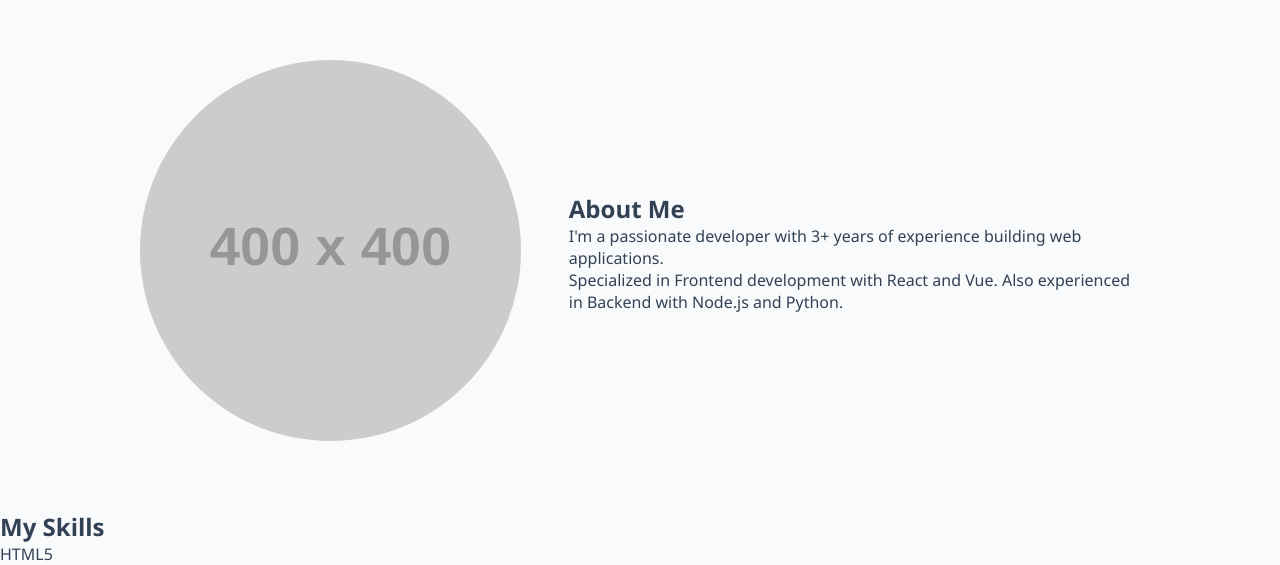
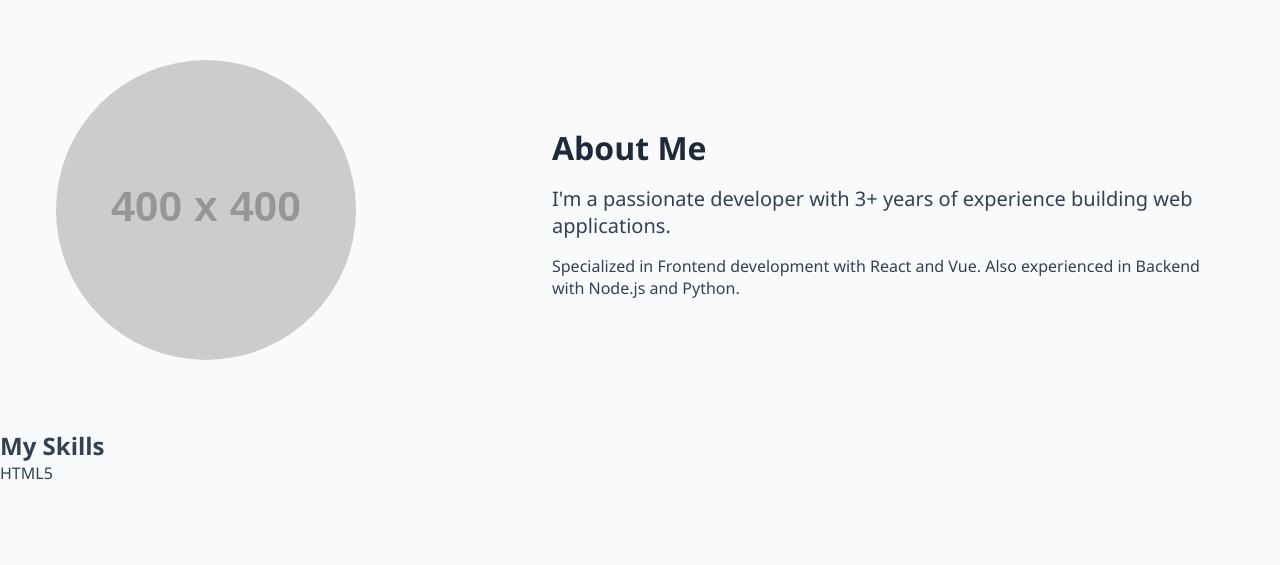
Before and after one commit to tienanhpham60-jpg/CSE91_PhamTienAnh_2451160747, a plain HTML site: page BTTH/BTTH_01/portfolio/index.html in a window 1280 px wide. Shown: the part 877-1442 px from the top of the page. After the commit the page ends 1361 px from the top, so only its background shows below. Drawn offline with Linux system fonts and the light colour scheme; placeholder pictures from the web are drawn by us.

Commit message:
[STYLE] Create about section layout

```diff
--- a/BTTH/BTTH_01/portfolio/css/about.css
+++ b/BTTH/BTTH_01/portfolio/css/about.css
@@ -1,14 +1,46 @@
-.about-section { padding: 4rem 1rem; }
-.about-grid {
-    display: grid;
-    grid-template-columns: 1fr 1.5fr;
-    gap: 3rem;
-    align-items: center;
-    max-width: 1000px;
+.about-section {
+    padding: 4rem 1rem;
+    max-width: 1200px;
     margin: 0 auto;
 }
 
-@media (max-width: 768px) {
-    .about-grid { grid-template-columns: 1fr; text-align: center; }
+
+.about-grid {
+    display: grid;
+    grid-template-columns: 1fr;
+    gap: 2rem;
+    text-align: center;
 }
-.about-image img { width: 100%; border-radius: 50%; aspect-ratio: 1/1; object-fit: cover; }
+
+.about-image img {
+    width: 200px;
+    height: 200px;
+    border-radius: 50%;
+    object-fit: cover;
+}
+
+.about-content h2 {
+    font-size: 2rem;
+    margin-bottom: 1rem;
+    color: var(--color-dark);
+}
+
+.about-content .lead {
+    font-size: 1.25rem;
+    font-weight: 300;
+    margin-bottom: 1rem;
+}
+
+
+@media (min-width: 768px) {
+    .about-grid {
+        grid-template-columns: 1fr 1.5fr;
+        gap: 3rem;
+        text-align: left;
+        align-items: center;
+    }
+    .about-image img {
+        width: 300px;
+        height: 300px;
+    }
+}
```
